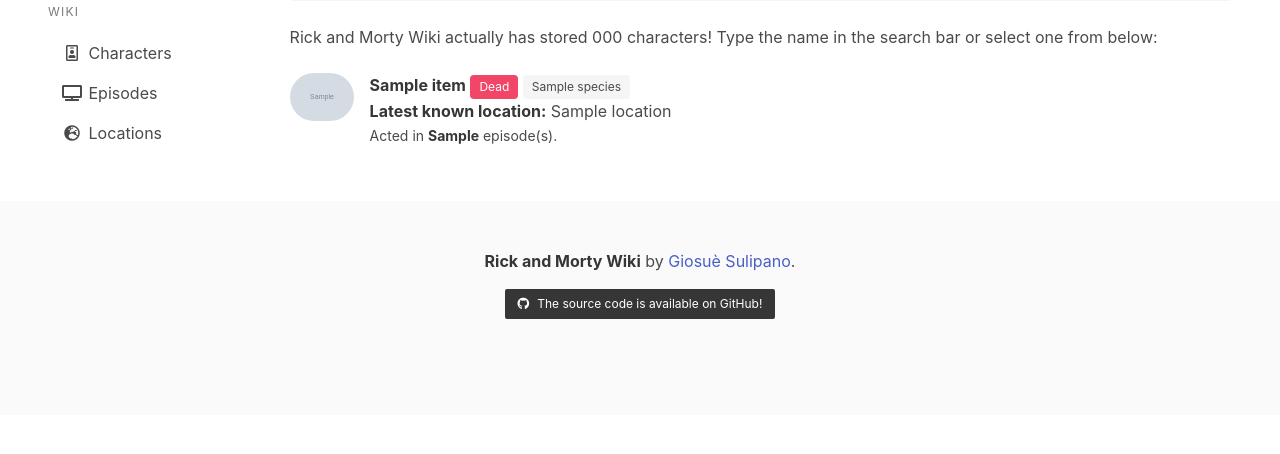
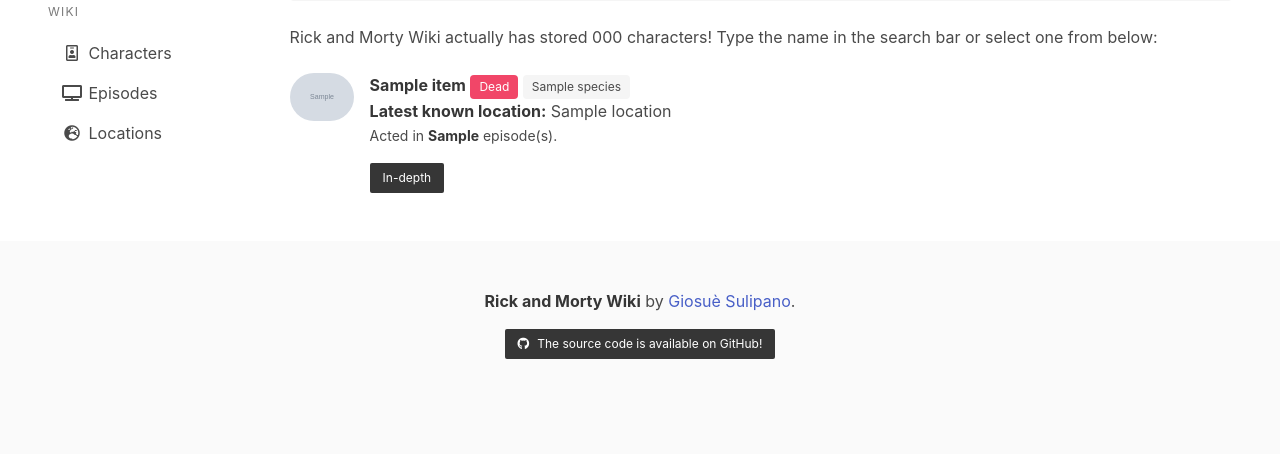
Before and after one commit to imgios/RaM-wiki, a Flask app: template ramwiki/characters/templates/characters/index.html in a window 1280 px wide. Shown: the part 259-713 px from the top of the page. Run offline with Flask 2, Linux system fonts and the light colour scheme; the template is opened without the code that fills it: most values are stand-ins (such as "Sample title", 1, 10 or a date in 2020); grey boxes marked "Sample" are stand-in pictures; some libraries are stand-ins or nearby versions.

Commit message:
Add button to see full character info

```diff
--- a/ramwiki/characters/__init__.py
+++ b/ramwiki/characters/__init__.py
@@ -22,6 +22,7 @@ def index():
         result = characterManager.getByNumber(characterNumber) # Retrieve character by random id from database
         character = result['data'][0]['c'] # Node result
         characters.append({
+            "number": character['no'],
             "image": character['image'],
             "name": character['name'],
             "status": character['status'],
--- a/ramwiki/characters/templates/characters/index.html
+++ b/ramwiki/characters/templates/characters/index.html
@@ -56,6 +56,7 @@
 						<br>
 						<small>Acted in <strong>{{ item ['actedIn'] }}</strong> episode(s).</small>
 					</p>
+					<p><a class="button is-dark is-small" href="./{{ item['number'] }}">In-depth</a></p>
 				</div>
 			</div>
 		</article>
```
